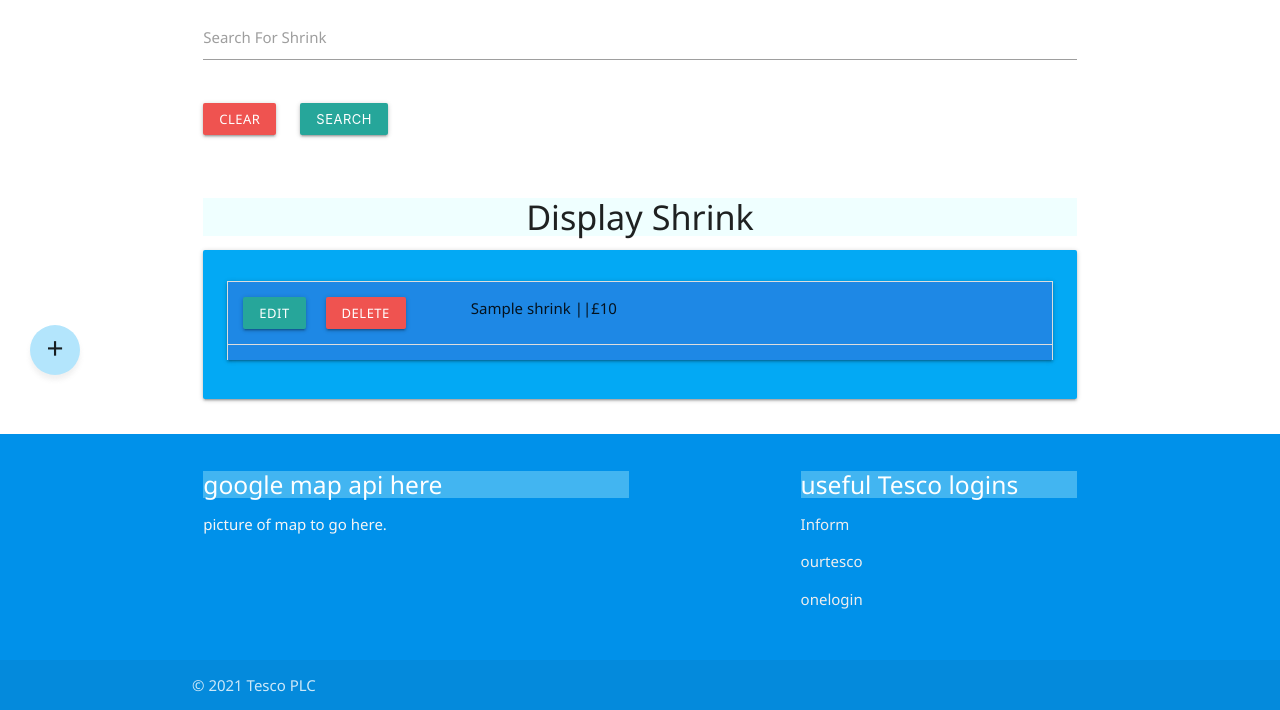
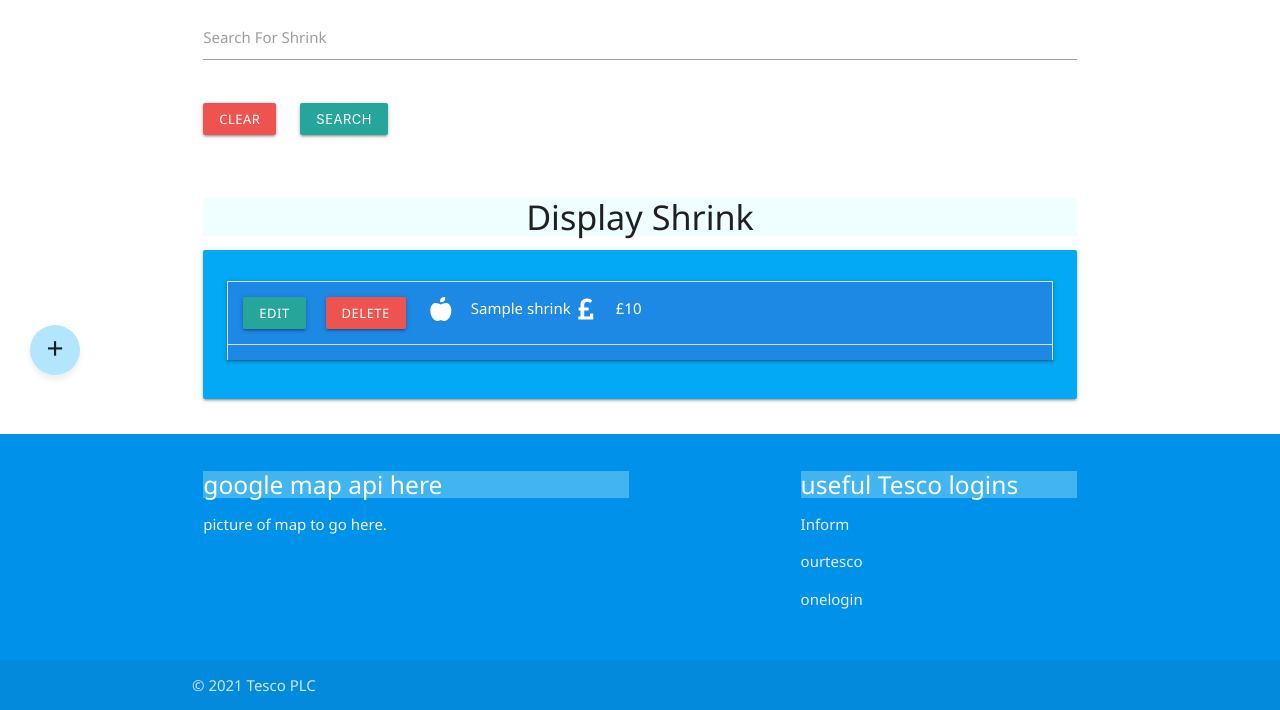
Before and after one commit to leeton1412/myshrink, a Flask app: template templates/search-shrink.html in a window 1280 px wide. Shown: the part 375-1085 px from the top of the page. Run offline with Flask 2, Linux system fonts and the light colour scheme; the template is opened without the code that fills it: most values are stand-ins (such as "Sample title", 1, 10 or a date in 2020); some libraries are stand-ins or nearby versions.

Commit message:
Fixed search issue display

```diff
--- a/templates/search-shrink.html
+++ b/templates/search-shrink.html
@@ -34,12 +34,13 @@
             <div class="card-panel light-blue left-align">
                         <ul class="collapsible blue darken-1">
                             <li>
-                                <div class="collapsible-header blue darken-1">
+                                <div class="collapsible-header blue darken-1 white-text">
                                     <a href="{{ url_for('edit_shrink', shrink_id=shrink._id) }}" class="waves-effect waves-light btn-small">Edit</a>
                                     <a class="waves-effect waves-light btn-small red lighten-1" href="{{ url_for('delete_shrink', shrink_id=shrink._id) }}">Delete</a>
-                                    <i ></i>{{ shrink.product_name}} ||£{{ shrink.amount_lost_value }}
+                                    <i class="fas fa-apple-alt"></i>{{ shrink.product_name}}<br>
+                                    <i class="fas fa-pound-sign"></i>£{{shrink.amount_lost_value}}
                                 </div>
-                                <div class="collapsible-body">
+                                <div class="collapsible-body white-text">
                                     <p class="media-text"> Information: {{ shrink.additional_info }}</p><br>
                                     <p class="media-text"> Date: {{ shrink.date }}</p><br>
                                     <p class="media-text"> Department: {{ shrink.department.upper() }}</p><br>
```
